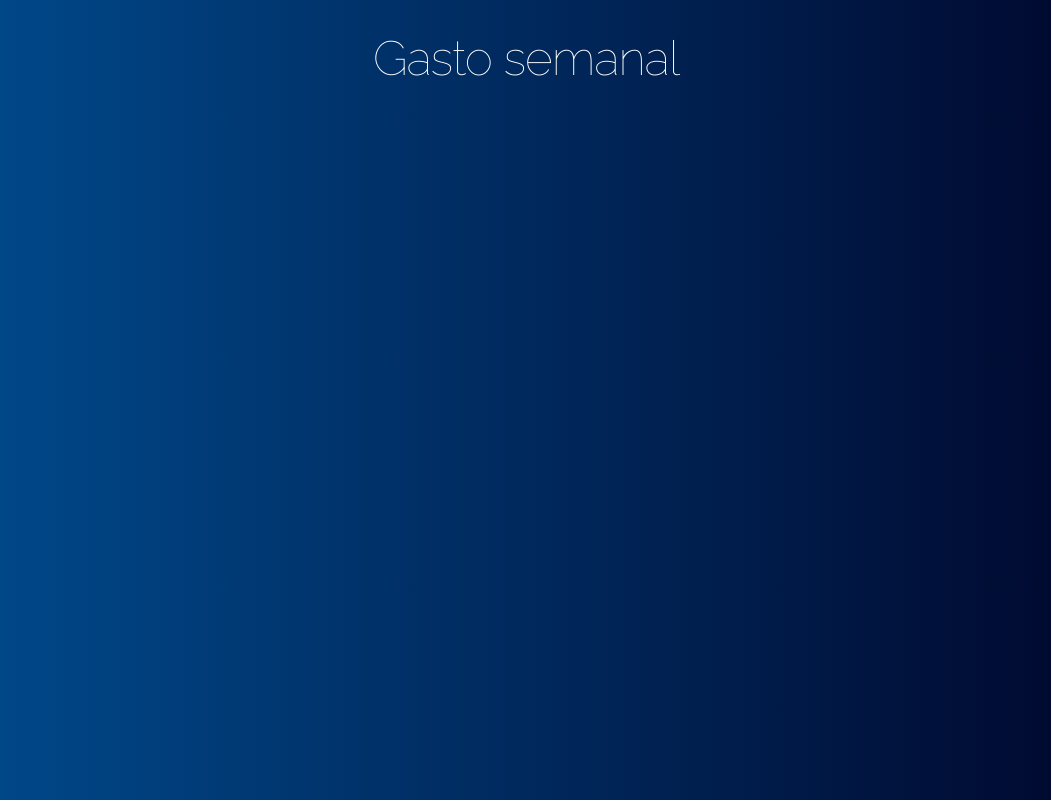
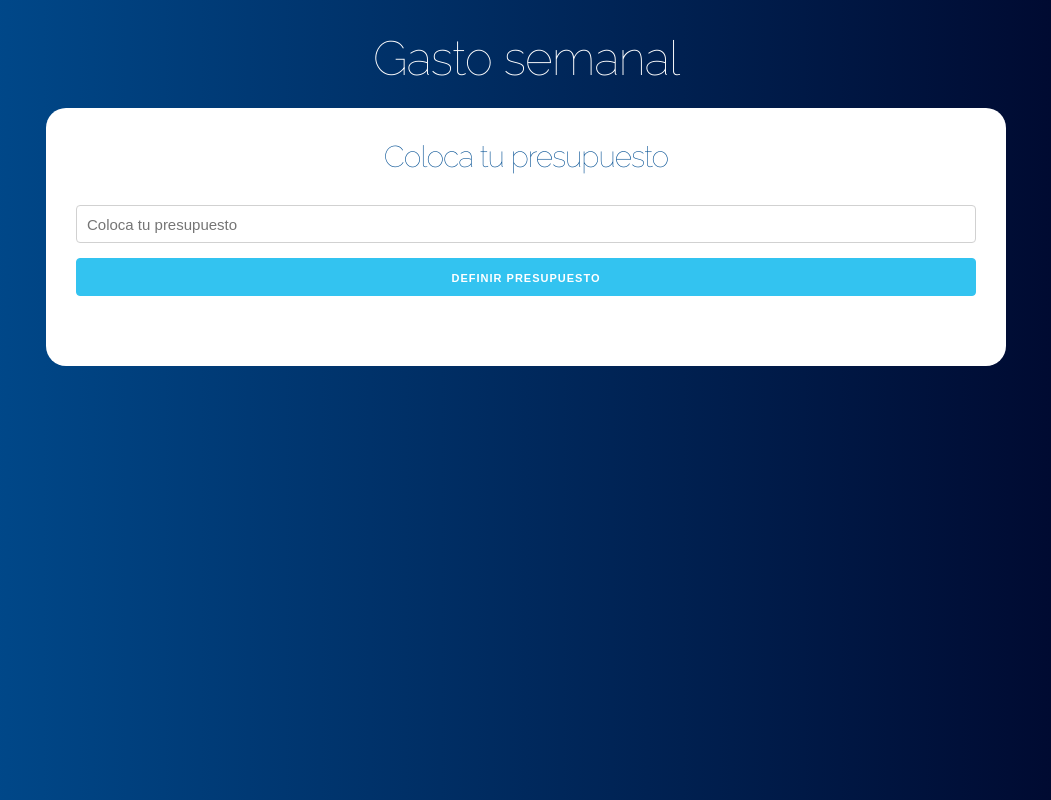
Before and after one commit to efectoTam/react-budget, a React (Create React App) app: page / in a window 1280 px wide. Shown: the whole page, without its empty margins (114-1165 px from the left). Built offline with nearby package versions, Linux system fonts and the light colour scheme.

Commit message:
first card

```diff
--- a/src/App.js
+++ b/src/App.js
@@ -1,10 +1,14 @@
 import React from 'react';
+import Question from './components/Question';
 
 function App() {
   return (
     <div className="container">
       <header>
         <h1>Gasto semanal</h1>
+        <div className="contenido contenido-principal">
+          <Question />
+        </div>
       </header>
     </div>
   );
--- /dev/null
+++ b/src/components/Question.js
@@ -0,0 +1,23 @@
+import React, { Fragment } from 'react';
+
+const Question = () => {
+  return (
+    <Fragment>
+      <h2>Coloca tu presupuesto</h2>
+      <form>
+        <input
+          type="number"
+          className="u-full-width"
+          placeholder="Coloca tu presupuesto"
+        />
+        <input
+          type="submit"
+          className="button-primary u-full-width"
+          value="Definir presupuesto"
+        />
+      </form>
+    </Fragment>
+  );
+}
+
+export default Question;
```
